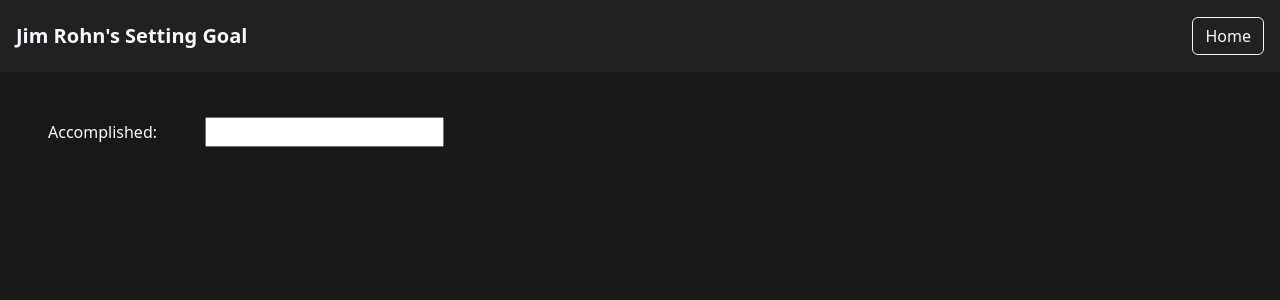
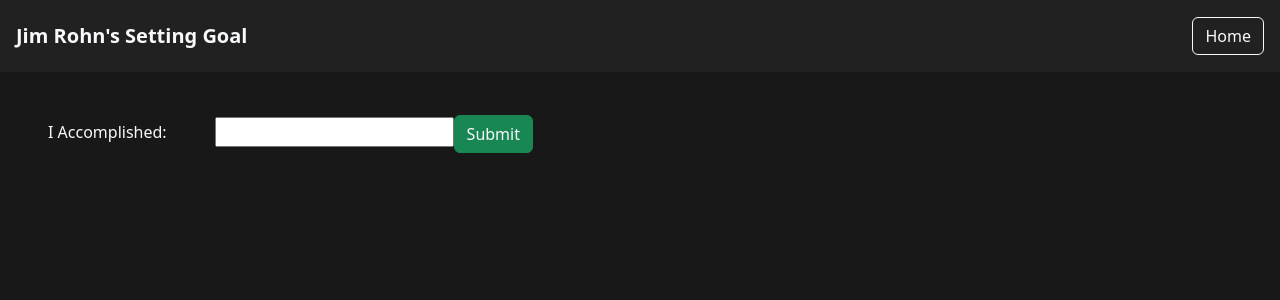
Before and after one commit to AtheoJester23/Jim_Rohn-Setting_Goal-Simple-React-Proj, a React (Create React App) app in the folder jim-rohn/: page /Pages/1 in a window 1280 px wide. Shown: the top 300 px of the page. Built offline with nearby package versions, Linux system fonts and the light colour scheme; no server answers; the HTML template or start-up script is replaced by a standard one.

Commit message:
Add partial feature on Accomplishments

```diff
--- a/jim-rohn/Db/Database.json
+++ b/jim-rohn/Db/Database.json
@@ -2,11 +2,11 @@
   "Pages": [
     {
       "Page": "Five Things That You Already Accomplished",
-            "id": 1
+      "id": "1"
     },
     {
       "Page": "What Got You Turned On?",
-            "id": 2
+      "id": "2"
     }
   ],
   "Something": [
--- /dev/null
+++ b/jim-rohn/src/Displays/accomplishmentList.js
@@ -0,0 +1,15 @@
+const AccomplishmentList = ({ data }) => {
+  const count = 0;
+
+  return (
+    <div>
+      {data.map((accList) => (
+        <div key={accList.id}>
+          <h2 className="text-light">• {accList.accomp}</h2>
+        </div>
+      ))}
+    </div>
+  );
+};
+
+export default AccomplishmentList;
--- a/jim-rohn/src/Pages/Accomplished.js
+++ b/jim-rohn/src/Pages/Accomplished.js
@@ -1,22 +1,79 @@
-import { useState } from "react";
+import { useEffect, useState } from "react";
 import { useParams } from "react-router-dom";
+import useFetch from "../useFetch";
+import AccomplishmentList from "../Displays/accomplishmentList";
 
 const Accomplished = () => {
-  const { id } = useParams();
   const [accomp, setAccomp] = useState("");
+  const [pending, setPending] = useState(false);
+  const { data, setData, loading, err } = useFetch(
+    "http://localhost:8000/Something"
+  );
+  const [accompCount, setAccompCount] = useState(0);
+
+  useEffect(() => {
+    fetch("http://localhost:8000/Something")
+      .then((response) => response.json())
+      .then((data) => {
+        setAccompCount(data.length);
+        console.log(`Number of Pages: ${data.length}`);
+      })
+      .catch((error) => {
+        console.error("Error fetching data:", error);
+      });
+  }, []);
+
+  const handleSubmit = (e) => {
+    const done = { accomp };
+    setPending(true);
+
+    fetch("http://localhost:8000/Something", {
+      method: "POST",
+      headers: { "Content-Type": "application/json" },
+      body: JSON.stringify(done),
+    }).then(() => {
+      setPending(false);
+      setAccomp("");
+    });
+  };
 
   return (
     <div>
-      <form action="">
+      {accompCount < 5 ? (
+        <form action="" onSubmit={handleSubmit}>
           <label htmlFor="" className="text-light m-5">
-          Accomplished:
+            I Accomplished:
           </label>
           <input
             type="text"
             value={accomp}
             onChange={(e) => setAccomp(e.target.value)}
           />
+
+          {!pending ? (
+            <button className="btn btn-success text-light">Submit</button>
+          ) : (
+            <button disabled className="btn btn-danger text-light">
+              Wait...
+            </button>
+          )}
         </form>
+      ) : (
+        <div className="d-none">
+          <p className="lead text-success text-center m-5 display-2">
+            Finished
+          </p>
+        </div>
+      )}
+
+      {accompCount > 0 && (
+        <div className="p-5">
+          <h3 className="text-warning">Achievements: </h3>
+          {loading && <p>Loading...</p>}
+          {err && <p>{err}</p>}
+          {data && <AccomplishmentList data={data} />}
+        </div>
+      )}
     </div>
   );
 };
```
Also changed, not shown: jim-rohn/src/ExampleAccomp.js (added). Lines whose indentation alone changed are shown as unchanged.
